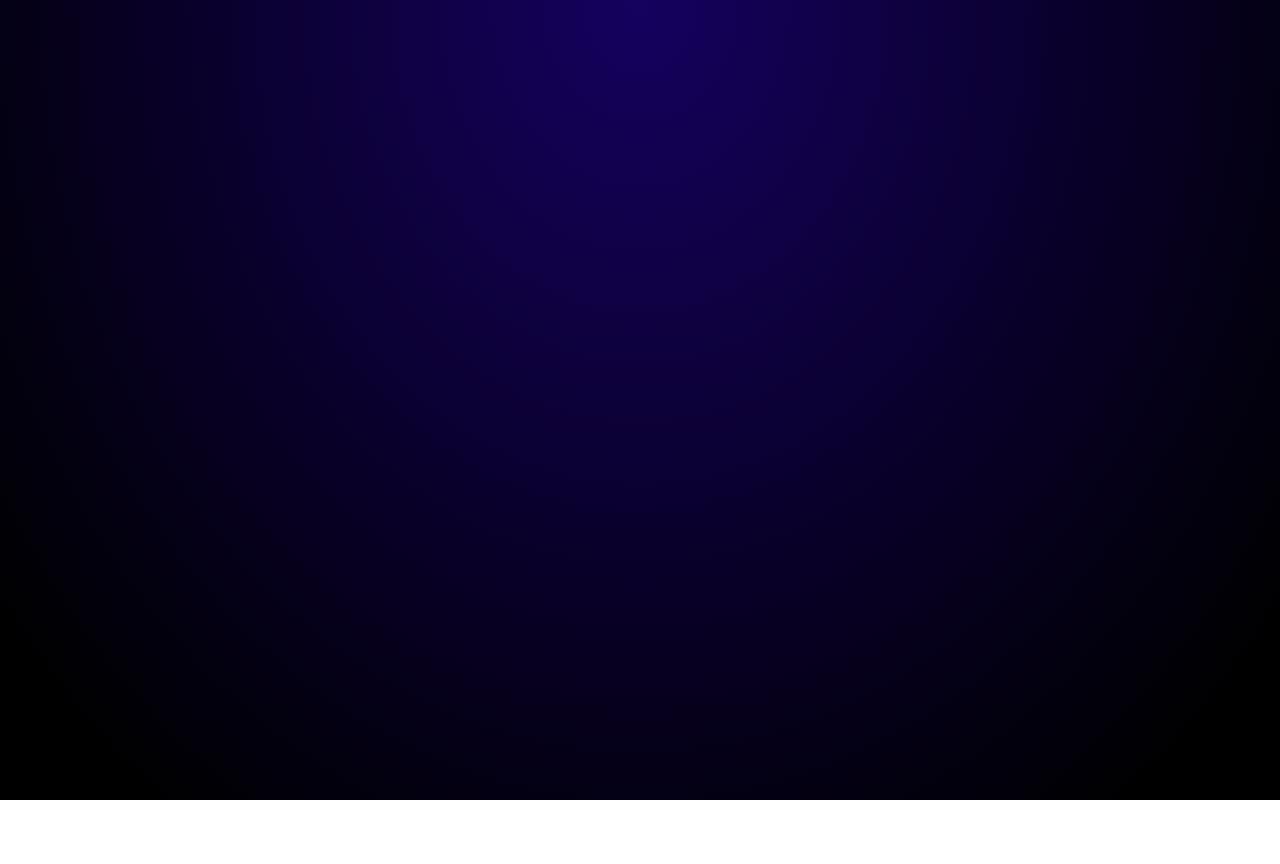
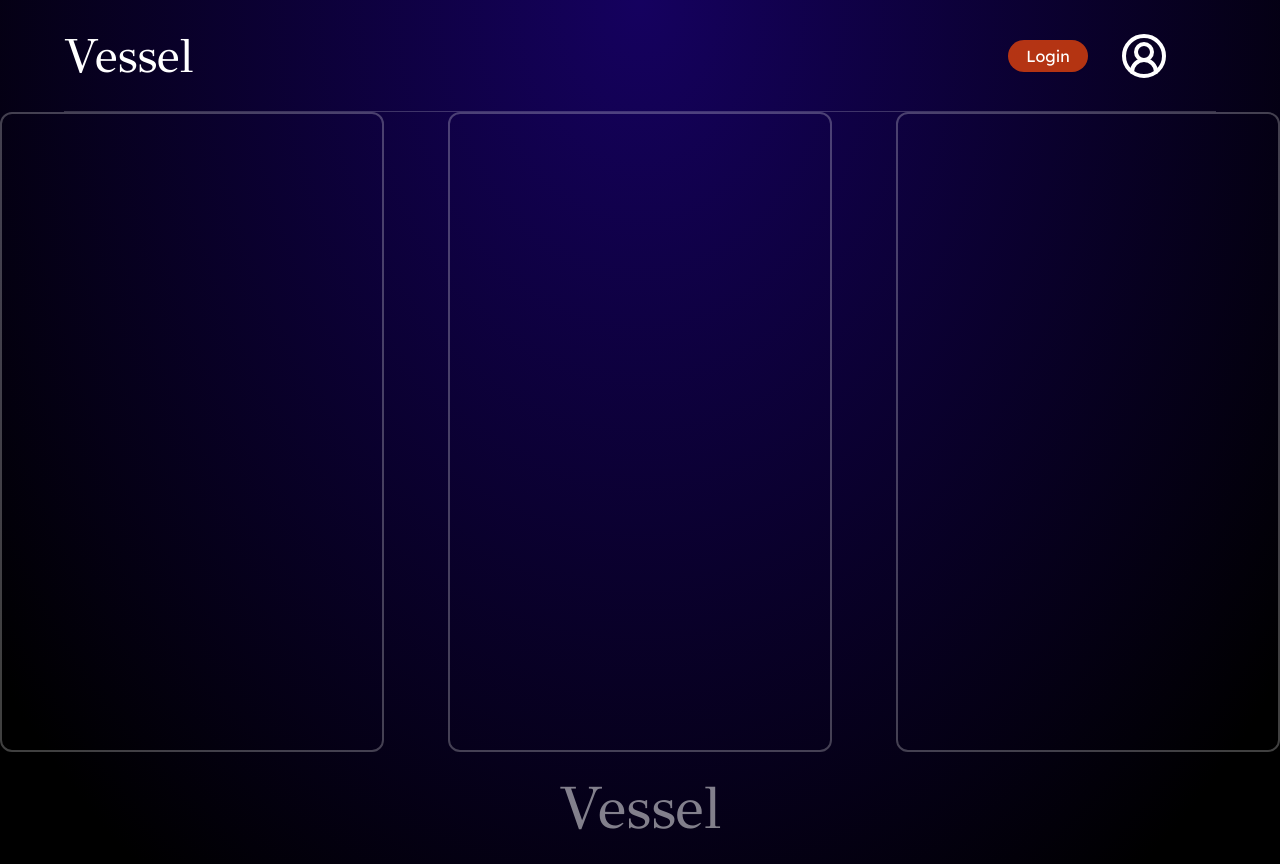
Before and after one commit to guimazaky/Vessel, a React (Vite) app: page /userresults in a window 1280 px wide. Before the commit this address had no page. Before the commit the page ends 800 px from the top, so only its background shows below. Built offline with nearby package versions, Linux system fonts and the light colour scheme; a web font is replaced by a local one.

Commit message:
add-user-results

```diff
--- a/src/components/ui/loginRegisterForm.jsx
+++ b/src/components/ui/loginRegisterForm.jsx
@@ -50,7 +50,7 @@ function LoginRegisterForm() {
       </div>
 
       <div
-        className={`absolute top-0 w-1/2 h-full bg-radial-[at_50%_50%]  from-[#15015f] to-black backdrop-blur-md border-l border-white/20 transition-all duration-500 ease-in-out z-10 flex flex-col items-center justify-center gap-8 ${
+        className={`absolute top-0 w-1/2 h-full bg-radial-[at_50%_0%] from-[#15015f] to-black to-120% backdrop-blur-md border-l border-white/20 rounded-4xl transition-all duration-500 ease-in-out z-10 flex flex-col items-center justify-center gap-8 ${
           isRegistering ? "translate-x-full" : "translate-x-0"
         }`}
       >
--- a/src/components/ui/navbar.jsx
+++ b/src/components/ui/navbar.jsx
@@ -11,7 +11,7 @@ function Navbar() {
       <a className="text-white font-didot text-5xl" href="/home">
         Vessel
       </a>
-      <div className="text-white  mr-12 flex gap-8">
+      <div className="text-white  mr-12 flex gap-8 items-center">
         <Button
           variant="default"
           className=" w-20 h-8 text-1xl text-white font-lexend"
@@ -21,7 +21,7 @@ function Navbar() {
         </Button>
 
         <a href="">
-          <CircleUserRound className="w-8 h-8" />
+          <CircleUserRound className="w-12 h-12" />
         </a>
       </div>
     </div>
--- a/src/main.jsx
+++ b/src/main.jsx
@@ -4,6 +4,7 @@ import ReactDOM from "react-dom/client";
 import LoadingPage from "./pages/LoadingPage";
 import Home from "./pages/Home";
 import LoginPage from "./pages/LoginPage";
+import UserResults from "./pages/UserResults";
 
 ReactDOM.createRoot(document.getElementById("root")).render(
   <Router>
@@ -11,6 +12,7 @@ ReactDOM.createRoot(document.getElementById("root")).render(
       <Route path="/" element={<LoadingPage />} />
       <Route path="/home" element={<Home />} />
       <Route path="/loginpage" element={<LoginPage />} />
+      <Route path="/userresults" element={<UserResults />} />
     </Routes>
   </Router>
 );
--- a/src/pages/Home.jsx
+++ b/src/pages/Home.jsx
@@ -21,7 +21,7 @@ function Home() {
         <Button
           variant="default"
           className="mt-28 w-36 h-12 text-3xl text-white font-lexend"
-          onClick={() => navigate("/loginpage")}
+          onClick={() => navigate("/userresults")}
         >
           Start
         </Button>
--- /dev/null
+++ b/src/pages/UserResults.jsx
@@ -0,0 +1,19 @@
+import Footer from "@/components/ui/footer";
+import Navbar from "@/components/ui/navbar";
+import React from "react";
+
+function UserResults() {
+  return (
+    <div className="flex flex-col min-h-screen">
+      <Navbar />
+      <div className="flex-1 flex justify-center items-center gap-x-16">
+        <div className="border-2 border-white/25 rounded-xl h-160 w-120"></div>
+        <div className="border-2 border-white/25 rounded-xl h-160 w-120"></div>
+        <div className="border-2 border-white/25 rounded-xl h-160 w-120"></div>
+      </div>
+      <Footer />
+    </div>
+  );
+}
+
+export default UserResults;
```
